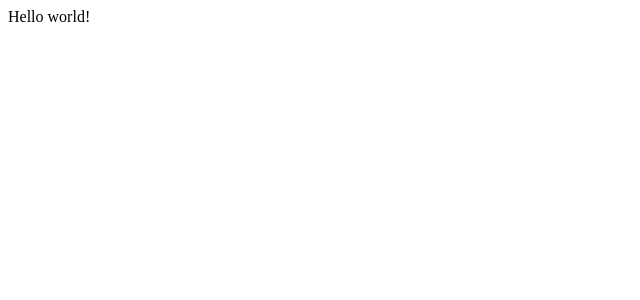
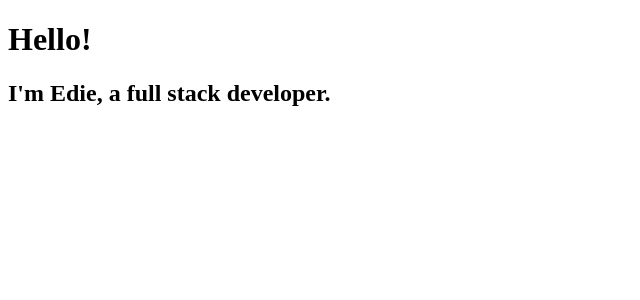
Before and after one commit to EdgardoArriagada/gatsby-bootcamp, a Gatsby app: page / in a window 1280 px wide. Shown: the top 300 px of the page, without its empty margins (0-640 px from the left). Built offline with nearby package versions, Linux system fonts and the light colour scheme.

Commit message:
customize index page

```diff
--- a/src/pages/index.js
+++ b/src/pages/index.js
@@ -1,3 +1,12 @@
 import React from "react"
 
-export default () => <div>Hello world!</div>
+const IndexPage = () => {
+  return (
+    <React.Fragment>
+      <h1>Hello!</h1>
+      <h2>I'm Edie, a full stack developer.</h2>
+    </React.Fragment>
+  )
+}
+
+export default IndexPage
```
